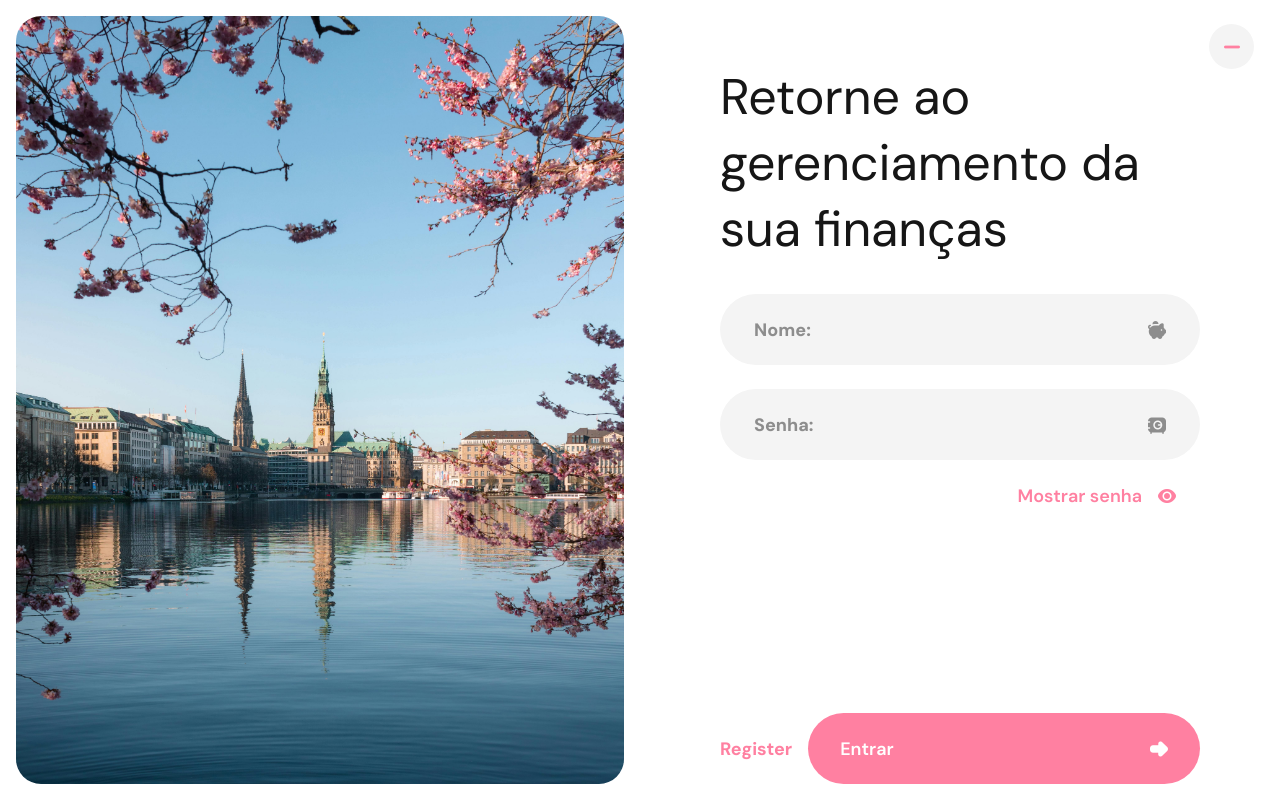
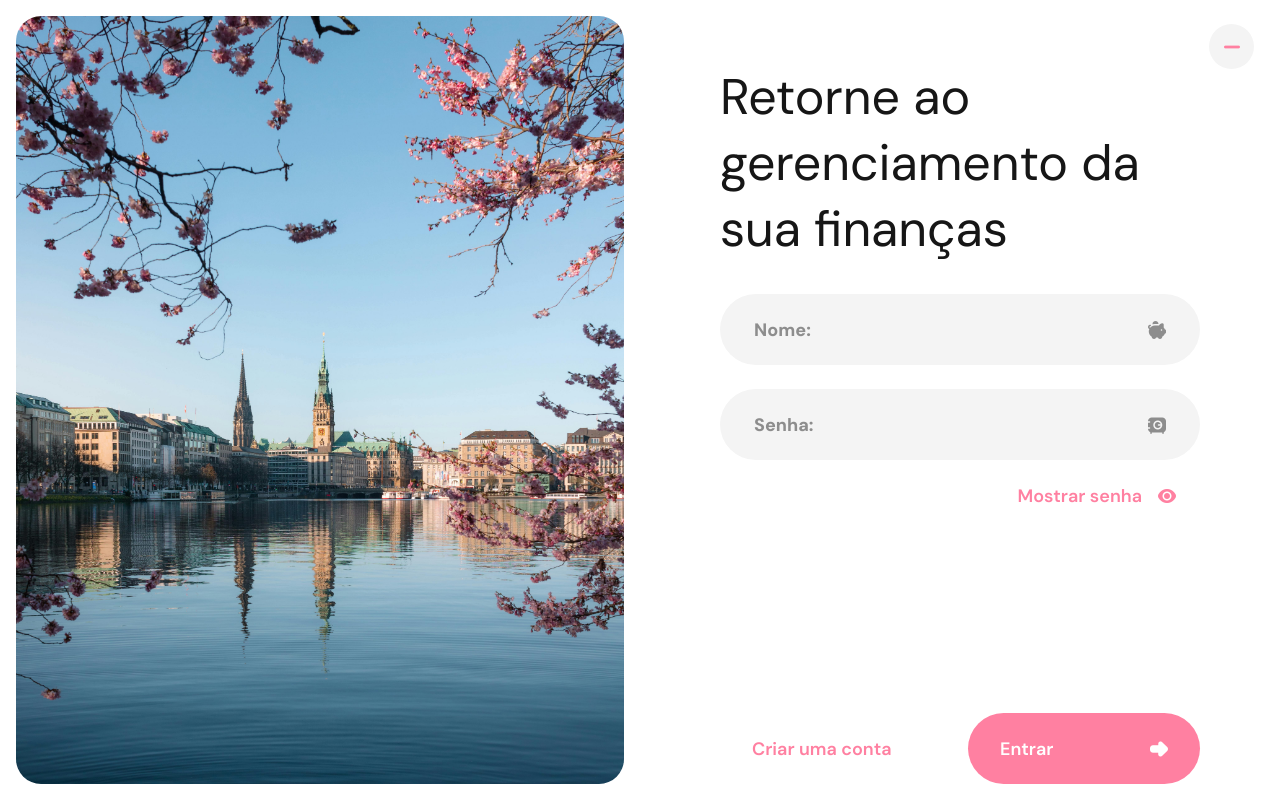
Before and after one commit to Budget-Boys/pf-frontend, a React (Vite) app: page /login in a window 1280 px wide. Built offline with nearby package versions, Linux system fonts and the light colour scheme.

Commit message:
style: add border in login/register button

```diff
--- a/src/features/account/account.module.sass
+++ b/src/features/account/account.module.sass
@@ -30,29 +30,30 @@
 
         .exercise_type
             width: 100%
-            @include flexIten(column-reverse, center)
+            @include flexIten(column, center)
             gap: 1rem
-            margin-top: 1.5rem
+            margin-top: 1rem
 
-            a
+            .btn_submit
+                font-weight: 600
+                padding: 1rem 2rem
+                border-radius: 50px
+                @include flexIten(row , space-between)
+                width: 100%
                 font-size: 18px
-                color: $pink
-                font-weight: 700
-
-            button
-                width: 100%
-                padding: 1rem 2rem
                 height: 71px
                 background-color: $pink
-                border-radius: 50px
-                font-size: 18px
-                font-weight: 600
                 color: $white
                 cursor: pointer
-                @include flexIten(row , space-between)
 
                 i
                     color: $white
+
+            a
+                @extend .btn_submit
+                color: $pink
+                background-color: $white
+                border: 2px solid $pink
 
 @media (min-width: 992px)
     .account_container
@@ -90,7 +91,7 @@
                 @include flexIten(row, space-between)
                 width: 100%
 
-                button
+                .btn_submit
                     width: 60%
                     transition: all .2s ease
 
@@ -102,6 +103,16 @@
                         color: $pink
                         i
                             color: $pink
+
+                a
+                    border: 0
+                    height: initial
+                    width: initial
+                    padding: 0
+                    border-radius: 0
+
+                    &:hover
+                        background-color: initial
 
 @media (min-width: 1200px)
     .account_container
@@ -121,5 +132,5 @@
             padding: 4rem 5rem 1rem
 
             .exercise_type
-                button
+                .btn_submit
                     width: 40%
--- a/src/features/account/account.tsx
+++ b/src/features/account/account.tsx
@@ -38,16 +38,16 @@ const Account: React.FC<AccountProps> = ({ route }) => {
           </div>
           <div className={style.exercise_type}>
             {/* Verifica qual é a rota e renderiza o botão de acordo */}
-            {!isLogin && <NavLink to="login">Login</NavLink>}
-            {!isRegister && <NavLink to="register">Register</NavLink>}
+            {!isLogin && <NavLink to="login">Entrar</NavLink>}
+            {!isRegister && <NavLink to="register">Criar uma conta</NavLink>}
             {isLogin && (
-              <button className={style.btn_subimit} form="login-form" type="submit">
+              <button className={style.btn_submit} form="login-form" type="submit">
                 Entrar
                 <i className="fi fi-sr-right"></i>
               </button>
             )}
             {isRegister && (
-              <button className={style.btn_subimit} form="register-form" type="submit">
+              <button className={style.btn_submit} form="register-form" type="submit">
                 Cadastrar
                 <i className="fi fi-sr-right"></i>
               </button>
```
